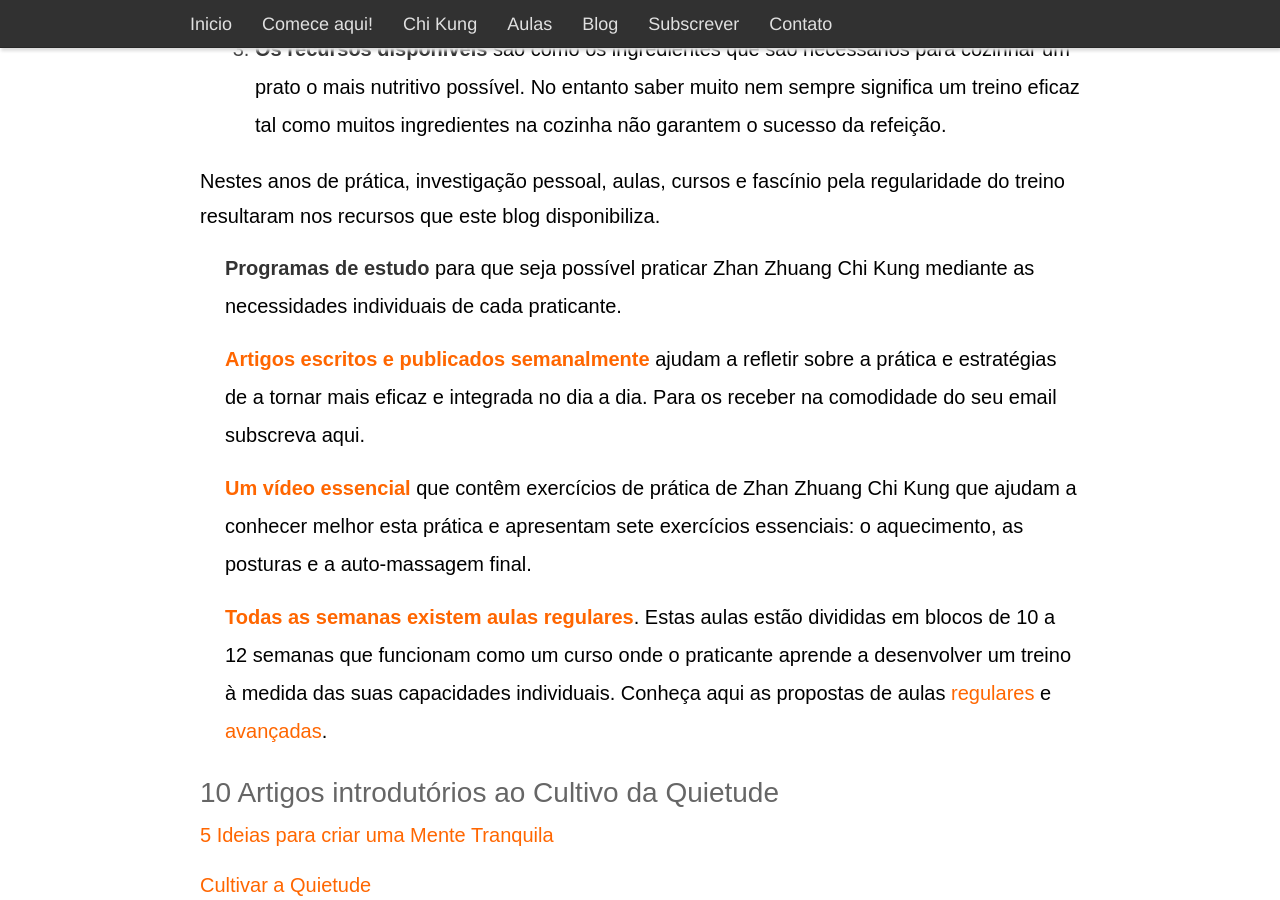
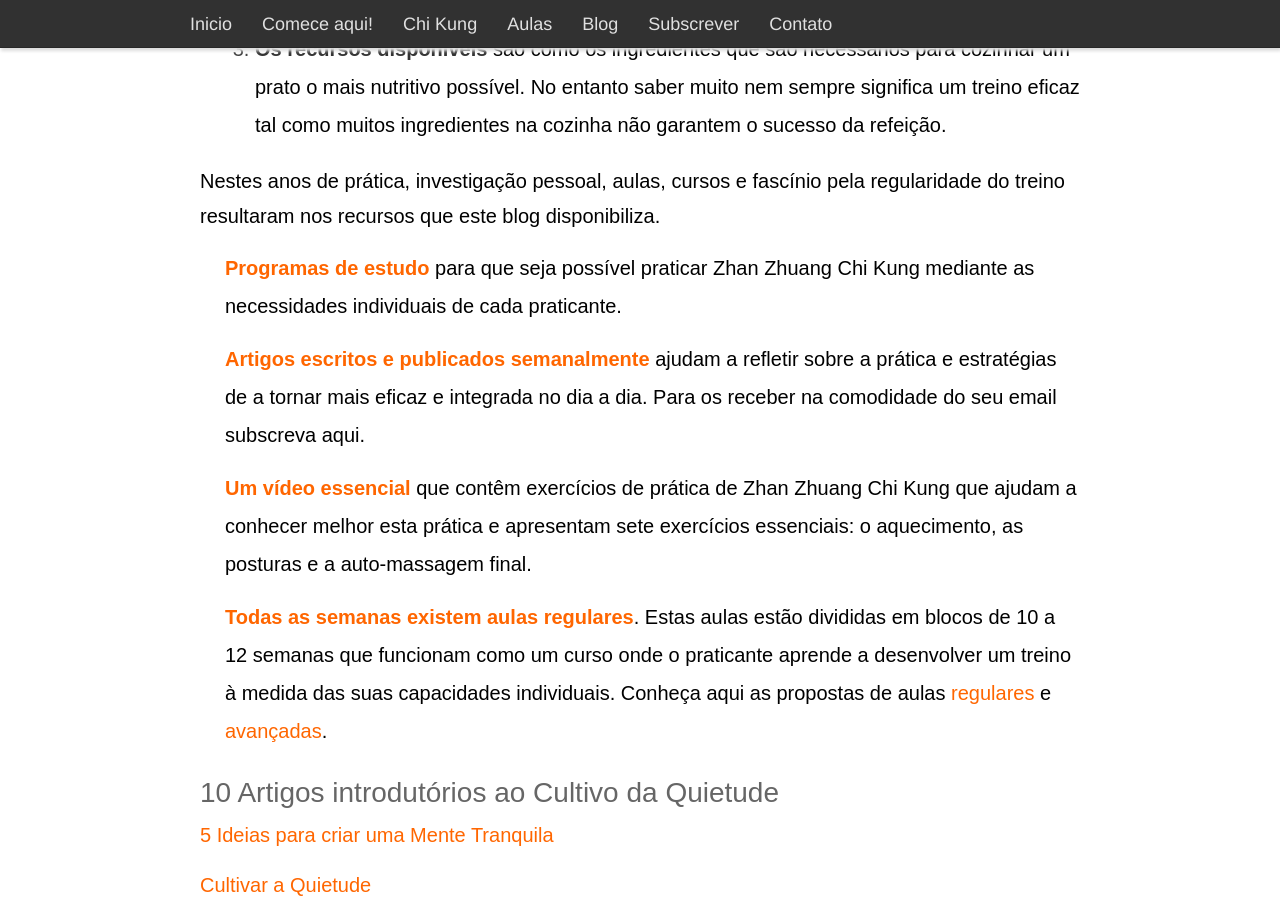
Before and after one commit to devagar/chikung, a Jekyll site: the page built from inicio.markdown, in a window 1280 px wide and 900 px high, scrolled down 494 px. Built offline with Jekyll 4.4.1, drawn with Linux system fonts in a browser that asks for light colours.

```diff
--- a/inicio.markdown
+++ b/inicio.markdown
@@ -24,9 +24,8 @@ o sucesso da refeição.
 Nestes anos de prática, investigação pessoal, aulas, cursos e fascínio pela
 regularidade do treino resultaram nos recursos que este blog disponibiliza.
 
-* [**Programas de estudo**](estudar.html) para que seja possível praticar
-Zhan Zhuang Chi Kung mediante as necessidades individuais de cada
-praticante.
+* **[Programas de estudo](estudar.html)** para que seja possível praticar Zhan
+Zhuang Chi Kung mediante as necessidades individuais de cada praticante.
 
 * **[Artigos escritos e publicados semanalmente](/artigos.html)** ajudam
 a refletir sobre a prática e estratégias de a tornar mais eficaz e integrada no
```
